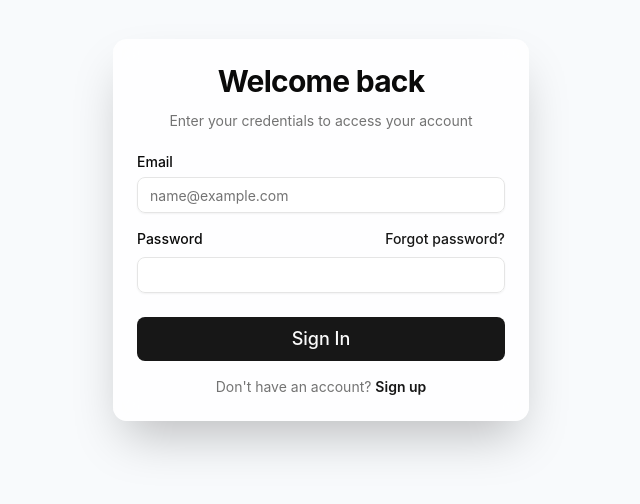
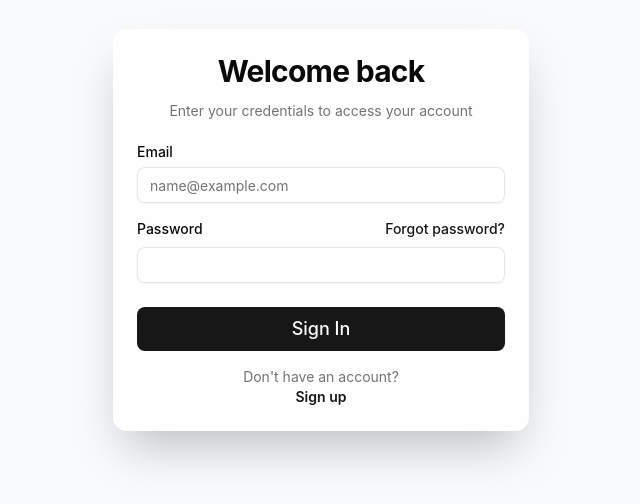
Before and after one commit to yasheshpatel4/ShadCn_demo, a React (Vite) app in the folder my-project/: page / in a window 1280 px wide. Shown: the part 170-674 px from the top of the page, without its empty margins (319-959 px from the left). Built offline with nearby package versions, Linux system fonts and the light colour scheme.

Commit message:
solve sonarQube issue and imports error

```diff
--- a/my-project/src/Loginform.tsx
+++ b/my-project/src/Loginform.tsx
@@ -4,7 +4,7 @@ import { Card, CardHeader, CardTitle, CardDescription, CardContent, CardFooter }
 import { Label } from "./components/ui/label"
 import { Input } from "./components/ui/input"
 import { Button } from "./components/ui/button"
-import { Loader2, Github } from "lucide-react"
+import { Loader2 } from "lucide-react"
 
 export function LoginForm() {
   const [email, setEmail] = useState("")
@@ -52,7 +52,7 @@ export function LoginForm() {
               <div className="grid gap-2">
                 <div className="flex items-center justify-between">
                   <Label htmlFor="password">Password</Label>
-                  <a href="#" className="text-sm font-medium text-primary hover:underline">Forgot password?</a>
+                  <p className="text-sm font-medium text-primary hover:underline">Forgot password?</p>
                 </div>
                 <Input id="password" type="password" className="bg-white/50" required />
               </div>
@@ -64,7 +64,7 @@ export function LoginForm() {
               </Button>
               <p className="text-center text-sm text-muted-foreground">
                 Don&apos;t have an account?{" "}
-                <a href="#" className="font-semibold text-primary hover:underline">Sign up</a>
+                <p className="font-semibold text-primary hover:underline">Sign up</p>
               </p>
             </CardFooter>
           </Card>
--- a/my-project/src/features/counter/Counter.tsx
+++ b/my-project/src/features/counter/Counter.tsx
@@ -1,6 +1,6 @@
-import { useAppSelector, useAppDispatch } from '../app/hook'
-import { Button } from '../components/ui/button'
-import { decrement, increment } from './counterSlice'
+import { useAppSelector, useAppDispatch } from '../../redux/hook'
+import { Button } from '../../components/ui/button'
+import { decrement, increment } from '../counter/counterSlice'
 
 export function Counter() {
   const count = useAppSelector(state => state.counter.value)
--- a/my-project/src/features/counter/counterSlice.ts
+++ b/my-project/src/features/counter/counterSlice.ts
@@ -1,5 +1,5 @@
 import { createSlice, type PayloadAction } from '@reduxjs/toolkit'
-import type { RootState } from '../app/store'
+import type { RootState } from '../../redux/store'
 
 export interface CounterState {
   value: number
--- a/my-project/src/features/todo/AddTask.tsx
+++ b/my-project/src/features/todo/AddTask.tsx
@@ -1,6 +1,6 @@
 import { taskAdded } from './reducer';
 import React, { useState } from 'react';
-import { useAppDispatch } from '../app/hook';
+import { useAppDispatch } from '../../redux/hook';
 
 export const AddTask = () => {
     const dispatch = useAppDispatch();
```
